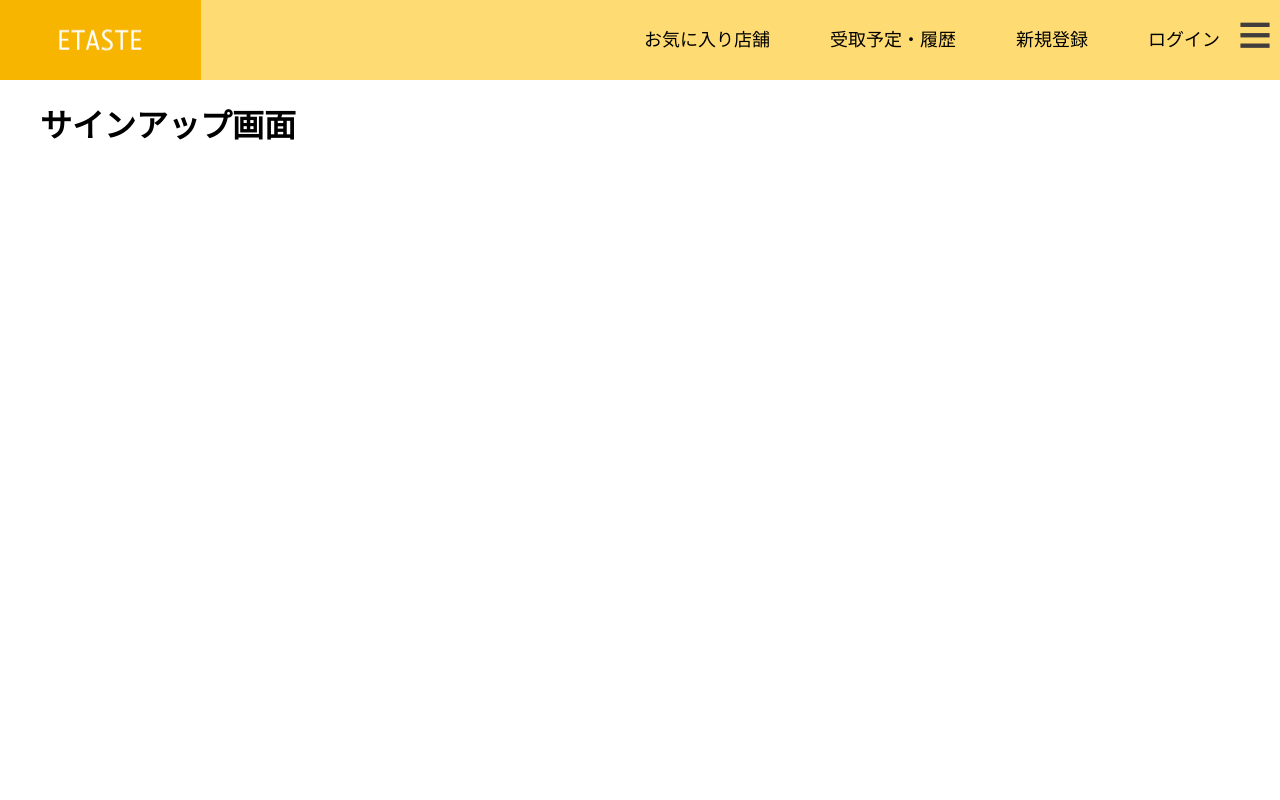
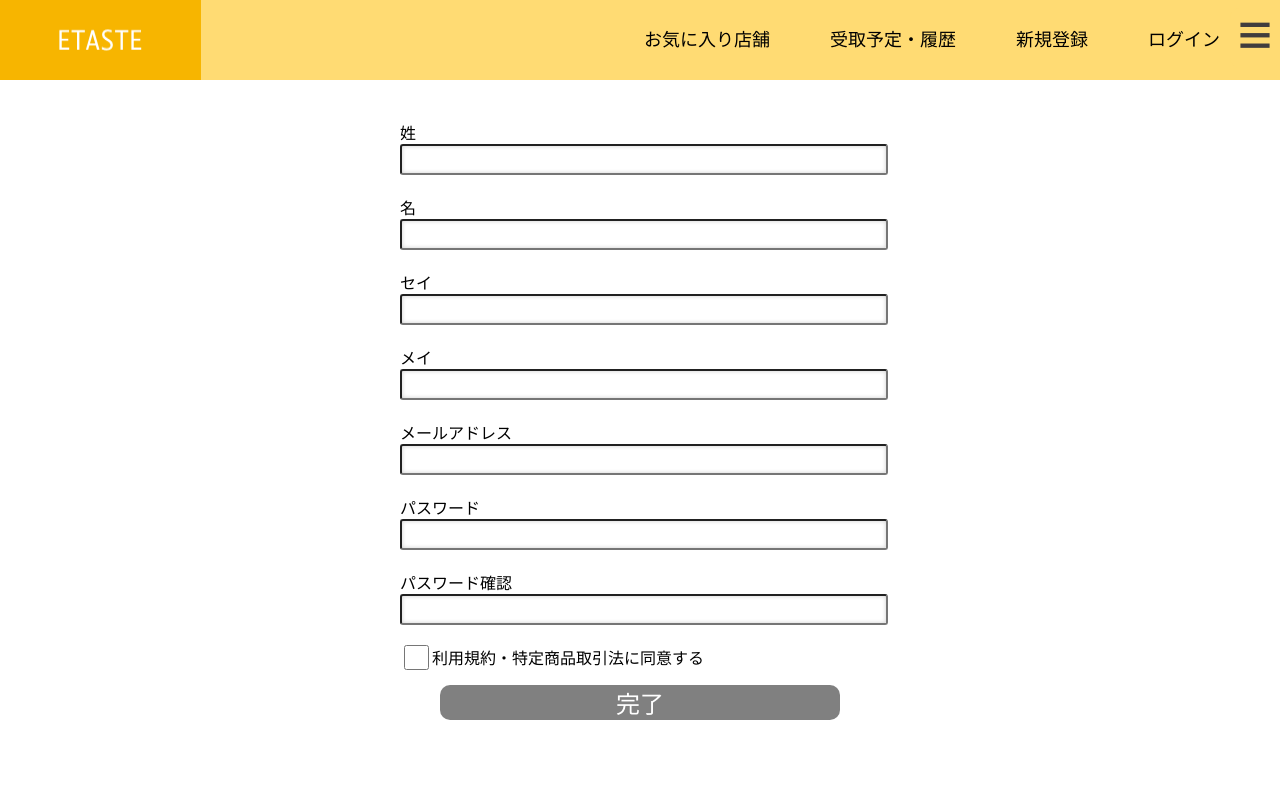
Before and after one commit to Kota-Y/etaste, a React (Create React App) app in the folder app/: page /sign-up in a window 1280 px wide. Shown: the top 800 px of the page. Built offline with nearby package versions, Linux system fonts and the light colour scheme; what google-maps-react would draw is missing.

Commit message:
update SignUp-page

```diff
--- a/app/src/CSS/Login.css
+++ b/app/src/CSS/LoginFeature.css
@@ -1,3 +1,4 @@
+/* Login.js */
 .login-page{
     margin:  150px auto;
     width: 800px;
@@ -44,6 +45,18 @@ input[type=text]{
     box-shadow: inner 0 0 4px rgba(0, 0, 0, 0.2);
 }
 
+input[type=password]{
+    width: 480px;
+    height: 25px;
+    color: gray;
+    -webkit-border-radius: 3px;
+    -moz-border-radius: 3px;
+    border-radius: 3px;
+    -moz-box-shadow: inset 0 0 4px rgba(0,0,0,0.2);
+    -webkit-box-shadow: inset 0 0 4px rgba(0, 0, 0, 0.2);
+    box-shadow: inner 0 0 4px rgba(0, 0, 0, 0.2);
+}
+
 .login-page h2{
     width: 480px;
     margin: 10 auto;
@@ -53,7 +66,6 @@ input[type=text]{
     background-color: #ffdb73;
     color: #fff;
     display: inline-block;
-    /* padding: 0.6em 2em; */
     cursor: pointer;
     transition: all 0.3s ease 0s;
 }
@@ -74,3 +86,35 @@ input[type=text]{
     color: #C0C0C0;
     cursor: default;
 }
+
+/* SignUp.js */
+.input-form label{
+    margin-top: 20px;
+    float: left;
+}
+
+.signup-container{
+    width: 600px;
+    text-align: center;
+    margin: 0 auto;
+}
+
+input[type=checkbox]{
+    width: 25px;
+    height: 25px;
+    margin-top: 20px;
+    float: left;
+}
+
+.comp-button{
+    color: white;
+    font-weight: 10px;
+    margin: 60px auto;
+    width: 400px;
+    background-color: gray;
+    border-radius: 10px 10px 10px 10px;
+}
+
+.comp-button:hover{
+    background-color: #ffdb73;
+}
--- a/app/src/Components/Login.js
+++ b/app/src/Components/Login.js
@@ -2,7 +2,7 @@ import React from "react";
 import { withRouter } from "react-router";
 import { FacebookLoginButton, TwitterLoginButton, InstagramLoginButton } from "react-social-login-buttons";
 
-import '../CSS/Login.css';
+import '../CSS/LoginFeature.css';
 
 class Login extends React.Component {
     handleToSignUpPage = () => {
@@ -28,7 +28,7 @@ class Login extends React.Component {
                     <input type="email" name="mailAdress" value="メールアドレス" />
                 </div>
                 <div className='input-form'>
-                    <input type="text" name="password" value="パスワード" />
+                    <input type="password" name="password" value="パスワード" />
                 </div>
             </form>
             <h2>ログイン</h2>
--- a/app/src/Components/SignUp.js
+++ b/app/src/Components/SignUp.js
@@ -1,12 +1,37 @@
 import React from "react";
 import { withRouter } from "react-router";
+
+import "../CSS/LoginFeature.css";
 
 class SignUp extends React.Component {
 
   render() {
     return (
-      <div>
-        <h1>サインアップ画面</h1>
+      <div className='signup-container'>
+            <div>
+                <form>
+                    <div className='input-form'>
+                        <label>姓</label>
+                        <input type="text" name="password" />
+                        <label>名</label>
+                        <input type="text" name="password" />
+                        <label>セイ</label>
+                        <input type="text" name="password" />
+                        <label>メイ</label>
+                        <input type="text" name="password" />
+                        <label>メールアドレス</label>
+                        <input type="email" name="mailAdress" />
+                        <label>パスワード</label>
+                        <input type="text" name="password" />
+                        <label>パスワード確認</label>
+                        <input type="text" name="password" />
+                        <input type="checkbox" name="check" /><label>利用規約・特定商品取引法に同意する</label>
+                    </div>
+                </form>
+            </div>
+            <div className='comp-button'>
+                <h2>完了</h2>
+            </div>
       </div>
     );
   }
--- a/app/src/function/DefineConst.js
+++ b/app/src/function/DefineConst.js
@@ -18,7 +18,7 @@ class SuperKlass {
 export default SuperKlass;
 
 /* ストアとユーザーの判別をする(仮) */
-export const isStore = true;
+export const isStore = false;
 
 /* ユーザーのログイン状態の判断(仮) */
 export const isLogin =　false;
```
